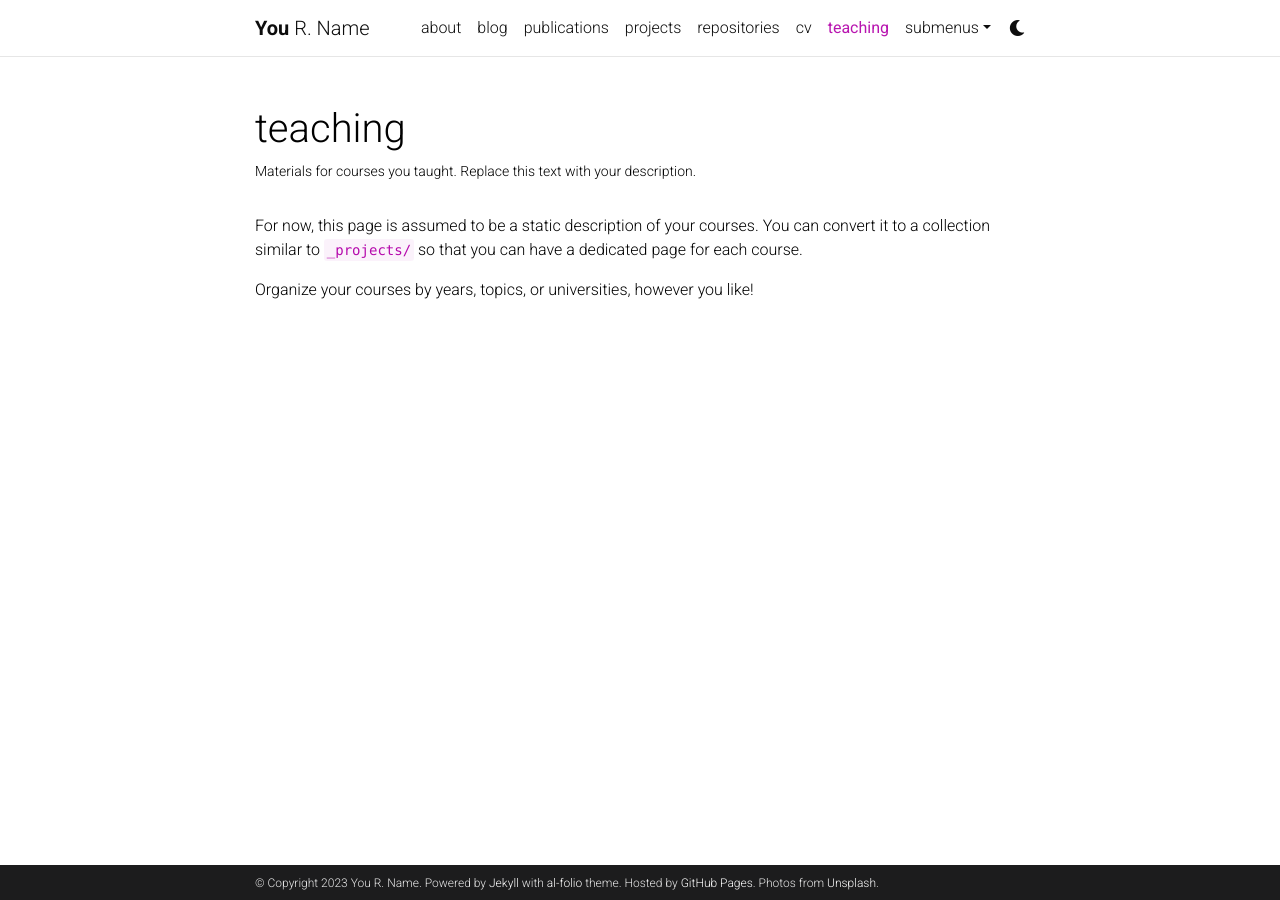
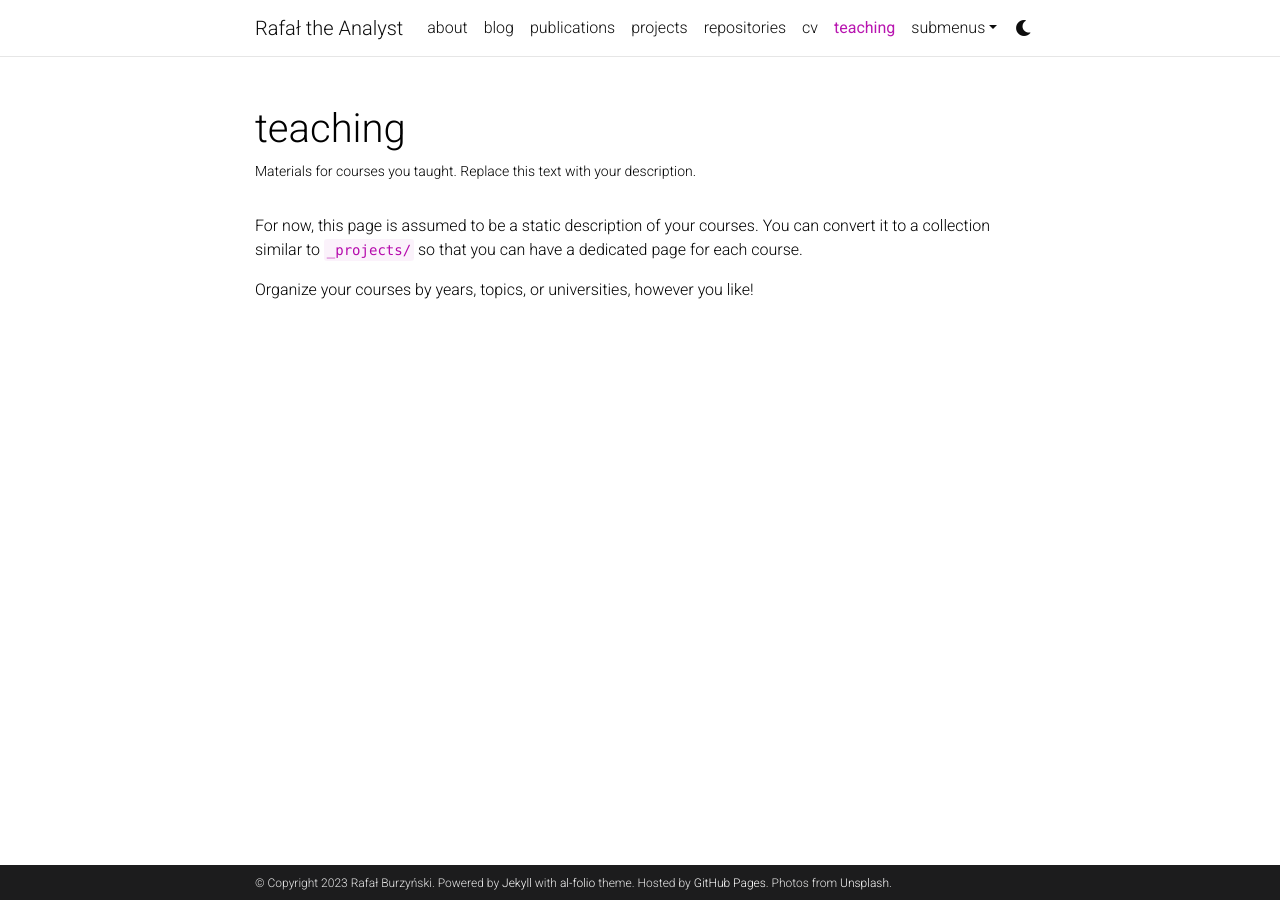
Before and after one commit to rafburzy/analyst.github.io, a Jekyll site: the page built from _pages/teaching.md, in a window 1280 px wide. Built offline with Jekyll 4.4.1, drawn with Linux system fonts in a browser that asks for light colours; comment, search, counter and statistics services are not loaded; a style sheet for code colours, icons or effects is not loaded.

Commit message:
first changes

```diff
--- a/_config.yml
+++ b/_config.yml
@@ -2,10 +2,10 @@
 # Site settings
 # -----------------------------------------------------------------------------
 
-title: blank # the website title (if blank, full name will be used instead)
-first_name: You
-middle_name: R.
-last_name: Name
+title: Rafał the Analyst # the website title (if blank, full name will be used instead)
+first_name: Rafał
+middle_name:
+last_name: Burzyński
 email: you@example.com
 description: > # the ">" symbol means to ignore newlines until "footer_text:"
   A simple, whitespace theme for academics. Based on [*folio](https://github.com/bogoli/-folio) design.
@@ -18,8 +18,8 @@ keywords: jekyll, jekyll-theme, academic-website, portfolio-website  # add your
 lang: en # the language of your site (for example: en, fr, cn, ru, etc.)
 icon: ⚛️  # the emoji used as the favicon (alternatively, provide image name in /assets/img/)
 
-url: https://alshedivat.github.io # the base hostname & protocol for your site
-baseurl: /al-folio # the subpath of your site, e.g. /blog/
+url: https://analyst.github.io # the base hostname & protocol for your site
+baseurl:  # the subpath of your site, e.g. /blog/
 last_updated: false # set to true if you want to display last updated in the footer
 impressum_path:  # set to path to include impressum link in the footer, use the same path as permalink in a page, helps to conform with EU GDPR
 
```
Also changed, not shown: _pages/about.md (+1 -1 lines), 1 other file.
